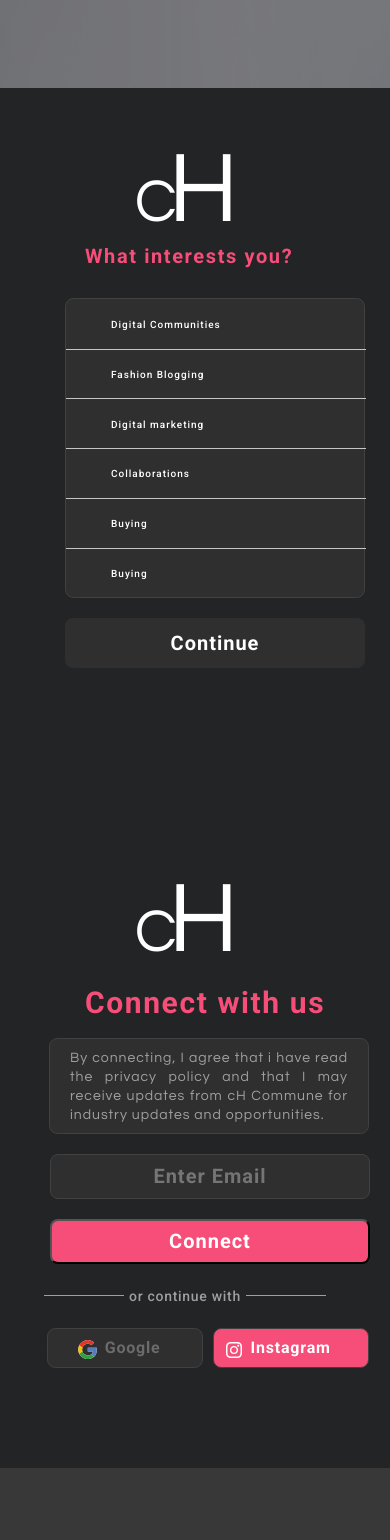
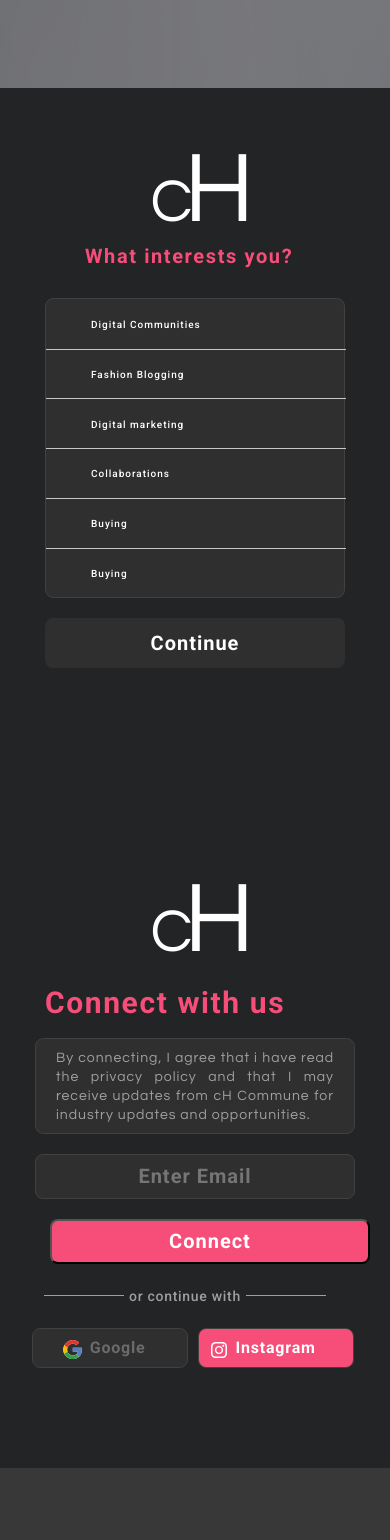
Before and after one commit to NishchayRajput/CollabHous, a React (Create React App) app in the folder clientBlogs/: page /connect in a window 390 px wide. Shown: the part 806-2346 px from the top of the page. Built offline with nearby package versions, Linux system fonts and the light colour scheme; no server answers.

Commit message:
fix:Connect pages fixed

```diff
--- a/clientBlogs/src/pages/Connect.js
+++ b/clientBlogs/src/pages/Connect.js
@@ -46,10 +46,14 @@ const Connect = () => {
 
             </div>
 
+
+      <div className="lowerbox">
             <div className="ch2">
               <p ><span className="c">C</span><span className="h"> H</span></p>
             </div>
             <div className="connect">Connect with us </div>
+
+            <div className="lowerbox2">
             <div className="frame65">
               <div className="text">By connecting, I agree that i have read the privacy policy and that I may receive updates from cH Commune for industry updates and opportunities.</div>
             </div>
@@ -60,10 +64,14 @@ const Connect = () => {
             <div >
               <button className="frame66"> Connect</button>
             </div>
+            {/* <div className="lowerbox3"> */}
+
 
             <div className="frame68">
               <span className="line"></span>
+
               <div className="or_continue">or continue with</div>
+
               <span className="line"></span>
             </div>
             <div className="frame71">
@@ -101,8 +109,13 @@ const Connect = () => {
                   </div>
                   <div> Instagram</div>
                   </button>
+                  </div>
               </div>
+              {/* </div> */}
 
+
+
+            </div>
             </div>
           </div>
           <div className="box2">
--- a/clientBlogs/src/pages/css/Connect.css
+++ b/clientBlogs/src/pages/css/Connect.css
@@ -76,6 +76,9 @@
 
 .box1 {
     width: 50%;
+    align-items: center;
+    justify-content: center;
+    /* text-align: center; */
     /* height: 125vh; */
 }
 
@@ -90,7 +93,8 @@
     width: 250.453px;
     height: 142.67px;
     flex-shrink: 0;
-    margin-left: 209px;
+    /* align-items: center;*/
+    text-align: center;
     margin-top: 50px;
     font-family: Questrial;
     color: #FFF;
@@ -121,14 +125,14 @@
     font-weight: 600;
     line-height: normal;
     letter-spacing: 1.6px;
-    margin-left: 138px;
+    /* margin-left: 138px; */
     margin-top: 5px;
 }
 
 .connect_container {
     display: flex;
     flex-direction: column;
-    margin-left: 78px;
+    /* margin-left: 78px; */
     margin-top: 30px;
     width: 445px;
     height: 372px;
@@ -163,7 +167,7 @@
 
 .cont {
 
-    margin-left: 78px;
+    /* margin-left: 78px; */
     margin-top: 20px;
     display: flex;
     width: 445px;
@@ -185,11 +189,30 @@
 
 }
 
+.lowerbox{
+    display: flex;
+    flex-direction: column;
+    align-items: center;
+    justify-content: center;
+    /* text-align: center; */
+}
+
+.lowerbox2{
+    display: flex;
+    flex-direction: column;
+    align-items: center;
+    justify-content: center;
+    text-align: center;
+    /* transform: translateX(100px); */
+}
+
 .ch2 {
     width: 250.453px;
     height: 142.67px;
     flex-shrink: 0;
-    margin-left: 209px;
+    align-items: center;
+    text-align: center;
+
     margin-top: 250px;
     font-family: Questrial;
     color: #FFF;
@@ -210,7 +233,7 @@
     line-height: normal;
     letter-spacing: 1.6px;
     height: 38px;
-    margin-left: 151px;
+    /* margin-left: 151px; */
 
 }
 
@@ -223,7 +246,7 @@
     border-radius: 8.36px;
     border: 1.045px solid #414141;
     background: #2F2F2F;
-    margin-left: 91px;
+    /* margin-left: 91px; */
     margin-top: 15px;
 }
 
@@ -251,7 +274,7 @@
     align-items: center;
     gap: 10px;
     background: #2F2F2F;
-    margin-left: 91px;
+    /* margin-left: 91px; */
     margin-top: 20px;
 
     color: #6B6B6B;
@@ -280,7 +303,7 @@
     gap: 10px;
     border-radius: 8px;
     background: #F74D79;
-    margin-left: 91px;
+    /* margin-left: 91px; */
     margin-top: 20px;
 
     color: #FFF;
@@ -294,12 +317,13 @@
 }
 
 
+
 .frame68 {
     display: inline-flex;
     justify-content: center;
     align-items: center;
     gap: 6px;
-    margin-left: 108px;
+    /* margin-left: 108px; */
     width: 418px;
     height: 16px;
     margin-top: 25px;
@@ -329,7 +353,7 @@
     gap: 18px;
     width: 446px;
     height: 40px;
-    margin-left: 91px;
+    /* margin-left: 91px; */
     margin-top: 25px;
 }
 
@@ -529,10 +553,15 @@
         /* height: 240vh; */
     }
 
+    .upper_box1{
+        align-items: center;
+        justify-content: center;
+        /* text-align: center; */
+    }
     .ch {
         width: 17hw;
         height: 12vh;
-        margin-left: 130px;
+        /* margin-left: 130px; */
         margin-top: 50px;
         font-family: Questrial;
         color: #FFF;
@@ -557,11 +586,12 @@
 
     .connect_container {
 
-        margin-left: 40px;
+        margin-left: 0px;
         margin-top: 30px;
         width: 300px;
         height: 300px;
         justify-content: center;
+        /* padding: 10px; */
 
     }
 
@@ -583,22 +613,26 @@
 
     .cont {
 
-        margin-left: 40px;
+        /* margin-left: 40px; */
         width: 300px;
         height: 50px;
+    }
+
+    .lowerbox2{
+        width: 80%;
     }
 
     .ch2 {
         width: 17hw;
         height: 12vh;
-        margin-left: 130px;
+        /* margin-left: 130px; */
         margin-top: 200px;
     }
 
     .connect {
         font-size: 30px;
         height: 38px;
-        margin-left: 80px;
+        /* margin-left: 80px; */
         width: 300px;
         margin-top: 15px;
 
@@ -618,7 +652,7 @@
 
         width: 320px;
         padding: 10px 20px 20px 20px;
-        margin-left: 28px;
+        /* margin-left: 28px; */
     }
 
     .text {
@@ -630,7 +664,7 @@
         display: flex;
         width: 320px;
         height: 45px;
-        margin-left: 30px;
+        /* margin-left: 30px; */
     }
 
     .frame66 {
@@ -664,7 +698,7 @@
 
     gap: 10px;
     width: fit-content;
-    margin-left: 30px;
+    /* margin-left: 30px; */
 }
 
 .frame69 {
```
